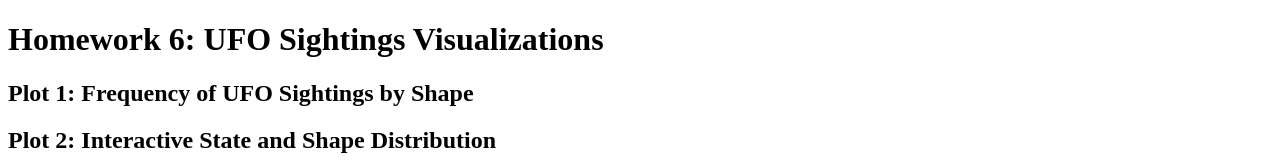
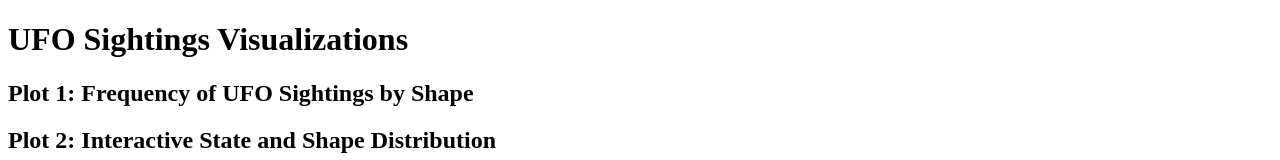
Before and after one commit to rjawale2/is445-hw5, a plain HTML site: page index.html in a window 1280 px wide. Shown: the top 160 px of the page. Drawn offline with Linux system fonts and the light colour scheme; a script that the page names is missing.

Commit message:
Update index.html

```diff
--- a/index.html
+++ b/index.html
@@ -1,5 +1,5 @@
 <!DOCTYPE html>
-<html lang="en">
+<html>
 <head>
   <meta charset="UTF-8">
   <title>Homework 6 - UFO Sightings</title>
@@ -9,7 +9,7 @@
 </head>
 <body>
 
-<h1>Homework 6: UFO Sightings Visualizations</h1>
+<h1>UFO Sightings Visualizations</h1>
 
 <h2>Plot 1: Frequency of UFO Sightings by Shape</h2>
 <div id="vis1"></div>
```
